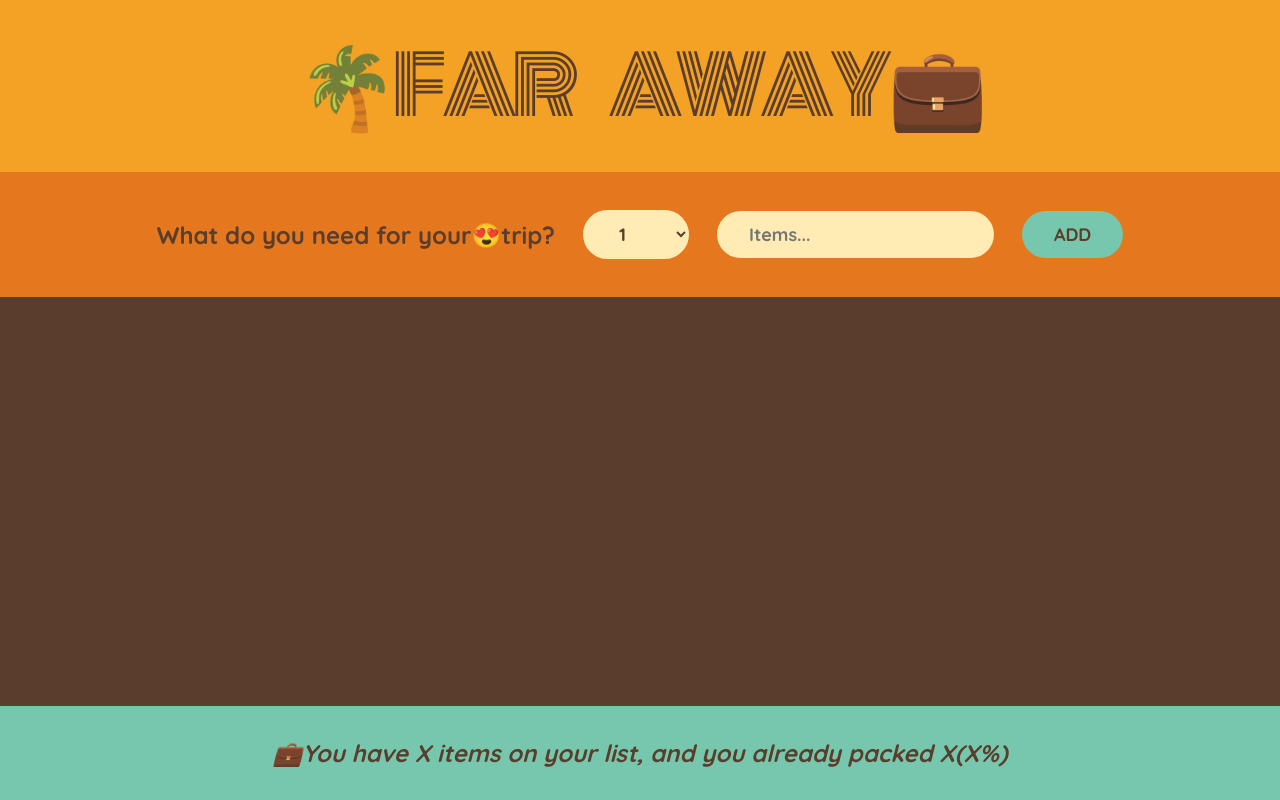
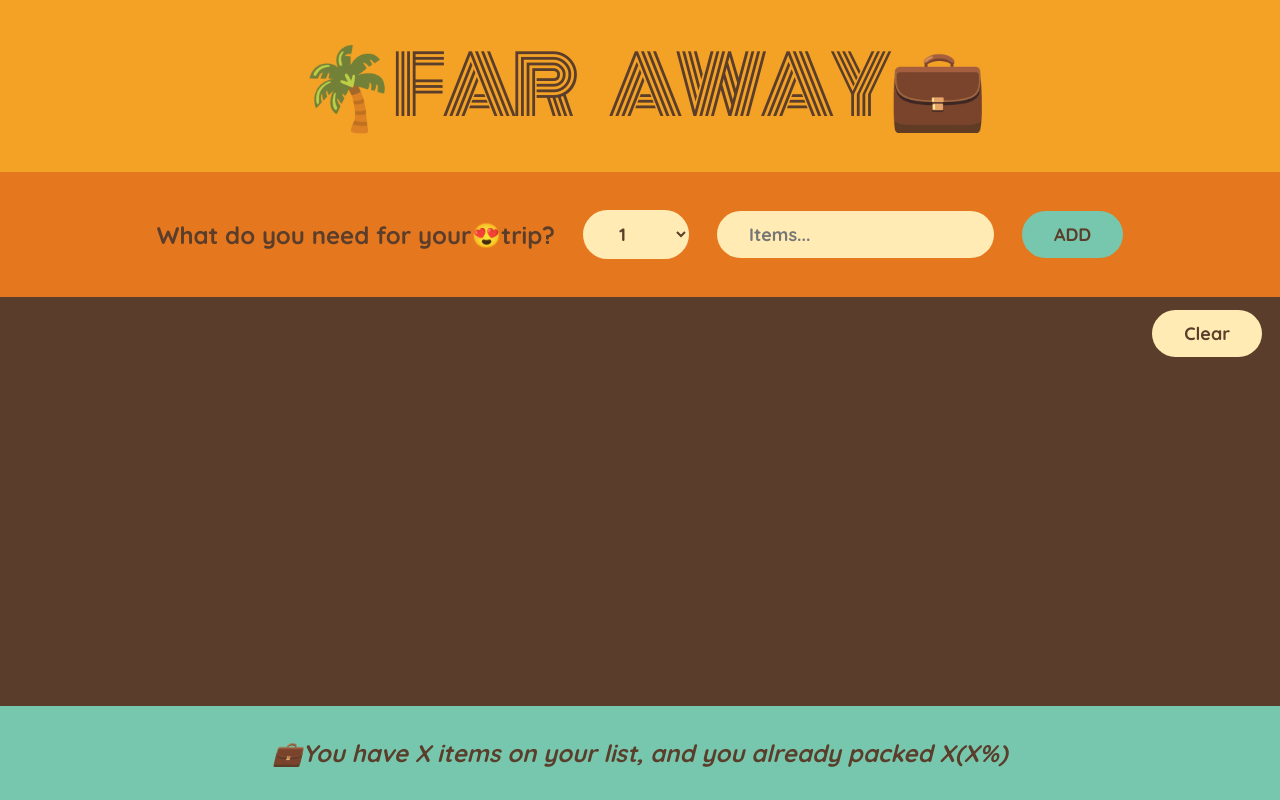
Before and after one commit to Hallowdread/travel-items-tracker, a React (Vite) app: page / in a window 1280 px wide. Built offline with nearby package versions, Linux system fonts and the light colour scheme.

Commit message:
made a ClearButton component and made some changes to the comments

```diff
--- a/src/App.jsx
+++ b/src/App.jsx
@@ -2,20 +2,22 @@ import "./index.css";
 import { useState } from "react";
 import Logo from "./components/Logo";
 import Form from "./components/Form";
+import ClearButton from "./components/ClearButton";
 import PackingList from "./components/PackingList";
 import Stats from "./components/Stats";
 
 export default function App() {
   const [items, setItems] = useState([]);
-  //
+
+  //? for the Form component
   function handleItems(item) {
     setItems((items) => [...items, item]);
   }
-  //
+  //? For the PackingList component
   function handleDeleteItem(id) {
     setItems((items) => items.filter((item) => item.id !== id));
   }
-  //
+  //? For the PackingList component
   function handleToggleItem(id) {
     setItems((items) =>
       items.map((item) =>
@@ -23,10 +25,16 @@ export default function App() {
       )
     );
   }
+  //? For the ClearButton component
+  function handleClearItems() {
+    setItems([]);
+  }
+  //
   return (
     <div className="app">
       <Logo />
       <Form onAddItem={handleItems} />
+      <ClearButton onClearItems={handleClearItems} />
       <PackingList
         itemArr={items}
         onDeleteItem={handleDeleteItem}
--- /dev/null
+++ b/src/components/ClearButton.jsx
@@ -0,0 +1,13 @@
+import PropTypes from "prop-types";
+
+export default function ClearButton({ onClearItems }) {
+  return (
+    <div className="clear-btn">
+      <button onClick={() => onClearItems()}>Clear</button>
+    </div>
+  );
+}
+//* Props Validation
+ClearButton.propTypes = {
+  onClearItems: PropTypes.func.isRequired,
+};
--- a/src/components/Form.jsx
+++ b/src/components/Form.jsx
@@ -45,7 +45,7 @@ const Form = ({ onAddItem }) => {
     </form>
   );
 };
-//* Props Validation for From Component
+//* Props Validation
 Form.propTypes = {
   onAddItem: PropTypes.func.isRequired,
 };
--- a/src/components/PackingList.jsx
+++ b/src/components/PackingList.jsx
@@ -22,7 +22,7 @@ const PackingList = ({ itemArr, onDeleteItem, onToggleItems }) => {
     </div>
   );
 };
-//* Props Validation For PackingList Component
+//* Props Validation
 PackingList.propTypes = {
   itemArr: PropTypes.arrayOf(
     PropTypes.shape({
@@ -49,7 +49,7 @@ const List = ({ itemObj, onDeleteItem, onToggleItems }) => {
     </li>
   );
 };
-//* Props Validation for List
+//* Props Validation
 List.propTypes = {
   itemObj: PropTypes.shape({
     description: PropTypes.string.isRequired,
--- a/src/index.css
+++ b/src/index.css
@@ -16,6 +16,7 @@ body {
   color: #5a3e2b;
   font-family: "Quicksand";
   font-weight: 500;
+  position: relative;
 }
 
 .app {
@@ -88,6 +89,17 @@ input {
   font-size: 1.4rem;
   font-weight: 700;
   margin: 0 0.8rem;
+}
+
+.clear-btn {
+  background-color: #5a3e2b;
+  position: absolute;
+  top: 300px;
+  right: 8px;
+  background: none;
+  border: none;
+  cursor: pointer;
+  font-size: 14px;
 }
 
 .list ul {
```
